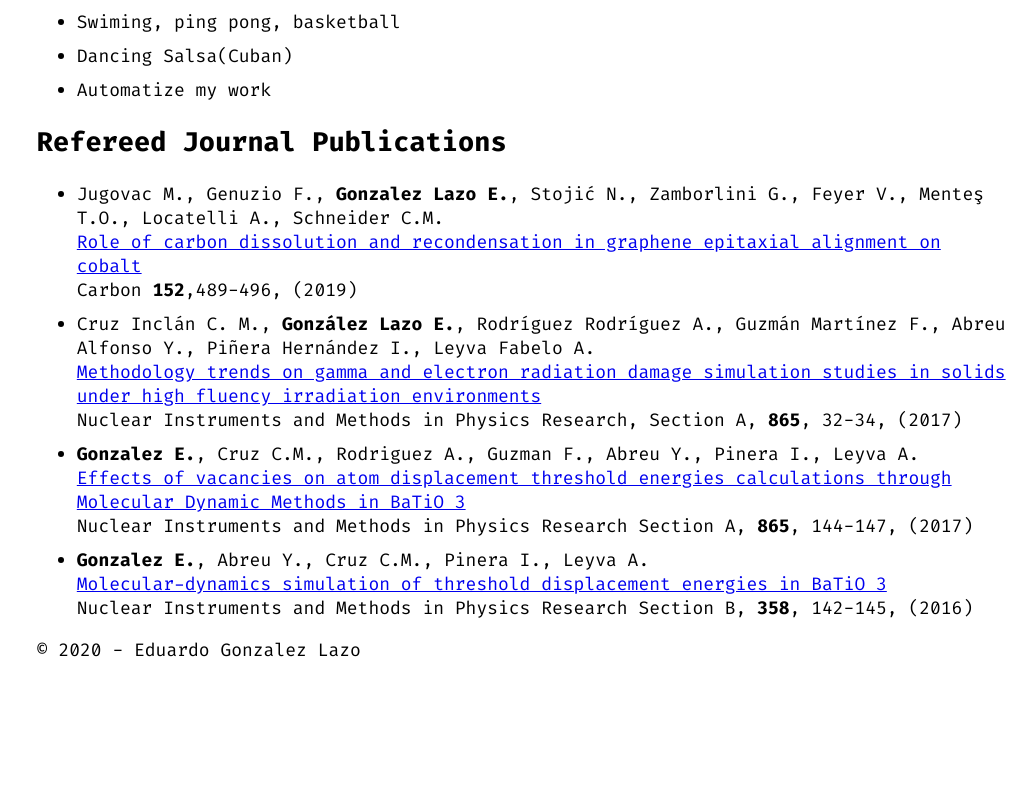
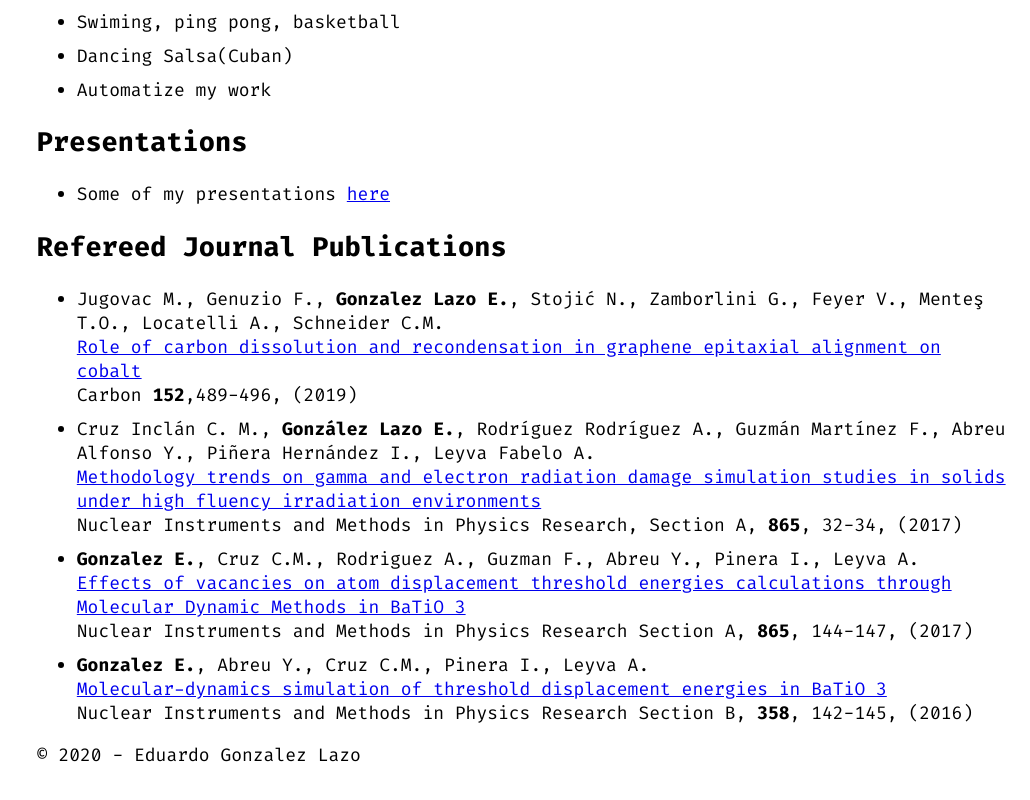
Before and after one commit to EddyTheCo/eddytheco.github.io, a plain HTML site: page index.html in a window 1280 px wide. Shown: the part 1096-1896 px from the top of the page, without its empty margins (250-1280 px from the left). Before the commit the page ends 1794 px from the top, so only its background shows below. Drawn offline with Linux system fonts and the light colour scheme.

Commit message:
added link to Presentations

```diff
--- a/index.html
+++ b/index.html
@@ -161,6 +161,12 @@
 
         </section>
 	<section>
+		<h2>Presentations</h2>
+		<ul>
+			<li> Some of my presentations  <a href="Presentations/">here</a>
+			</ul>
+		</section>
+	<section>
 		<h2>Refereed Journal Publications</h2>
 		<ul>
 			<li> Jugovac M., Genuzio F., <strong>Gonzalez Lazo E.</strong>, Stojić N., Zamborlini G., Feyer V., Menteş T.O., Locatelli A., Schneider C.M.
```
